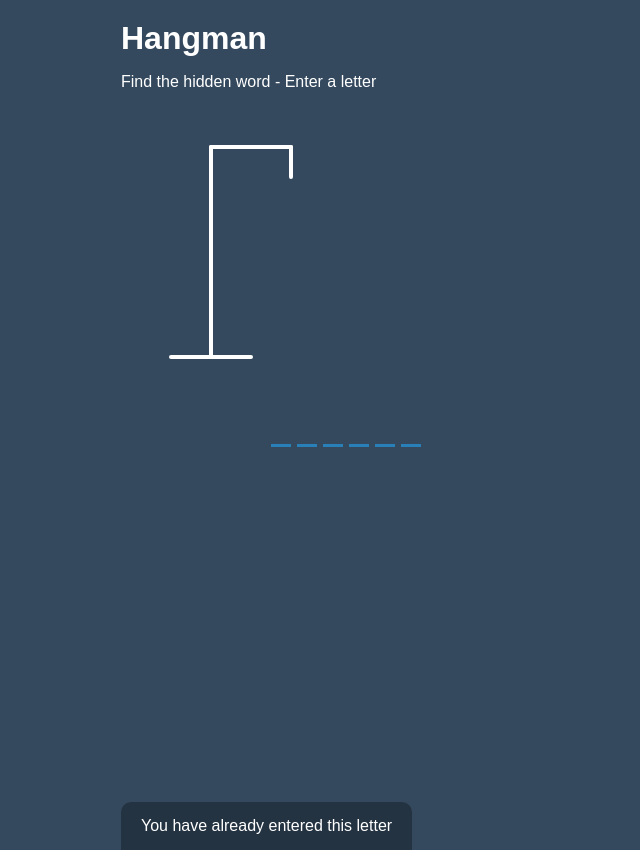
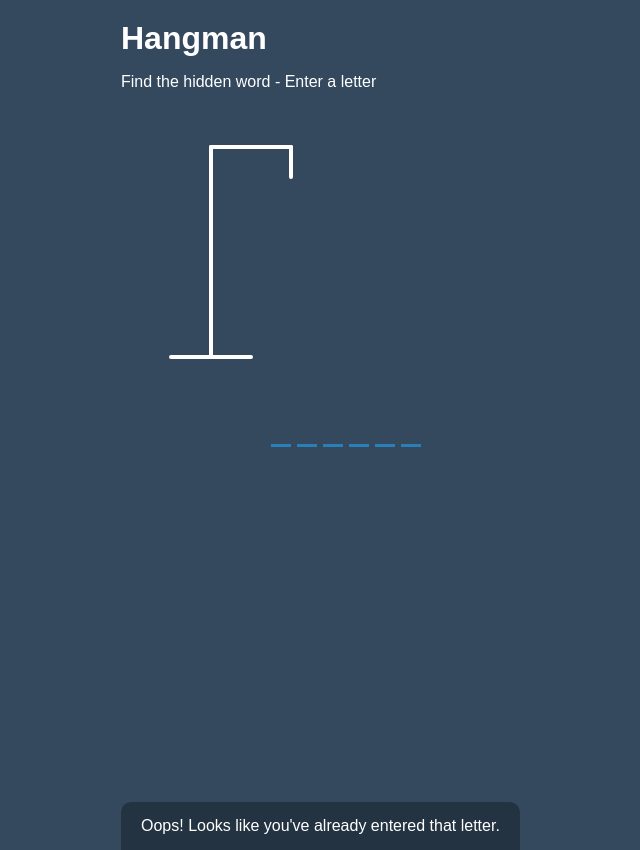
Before and after one commit to sdivyanshu90/react-projects, a React (Create React App) app in the folder hangman/: page / in a window 1280 px wide. Shown: the whole page, without its empty margins (294-934 px from the left). Built offline with nearby package versions, Linux system fonts and the light colour scheme.

Commit message:
Chnaged notification

```diff
--- a/hangman/src/components/Notification.js
+++ b/hangman/src/components/Notification.js
@@ -3,7 +3,7 @@ import React from "react";
 const Notification = ({showNotification}) => {
     return (
         <div className={`notification-container ${showNotification ? 'show': ''}`}>
-            <p>You have already entered this letter</p>
+            <p>Oops! Looks like you've already entered that letter.</p>
         </div>
     )
 }
```
